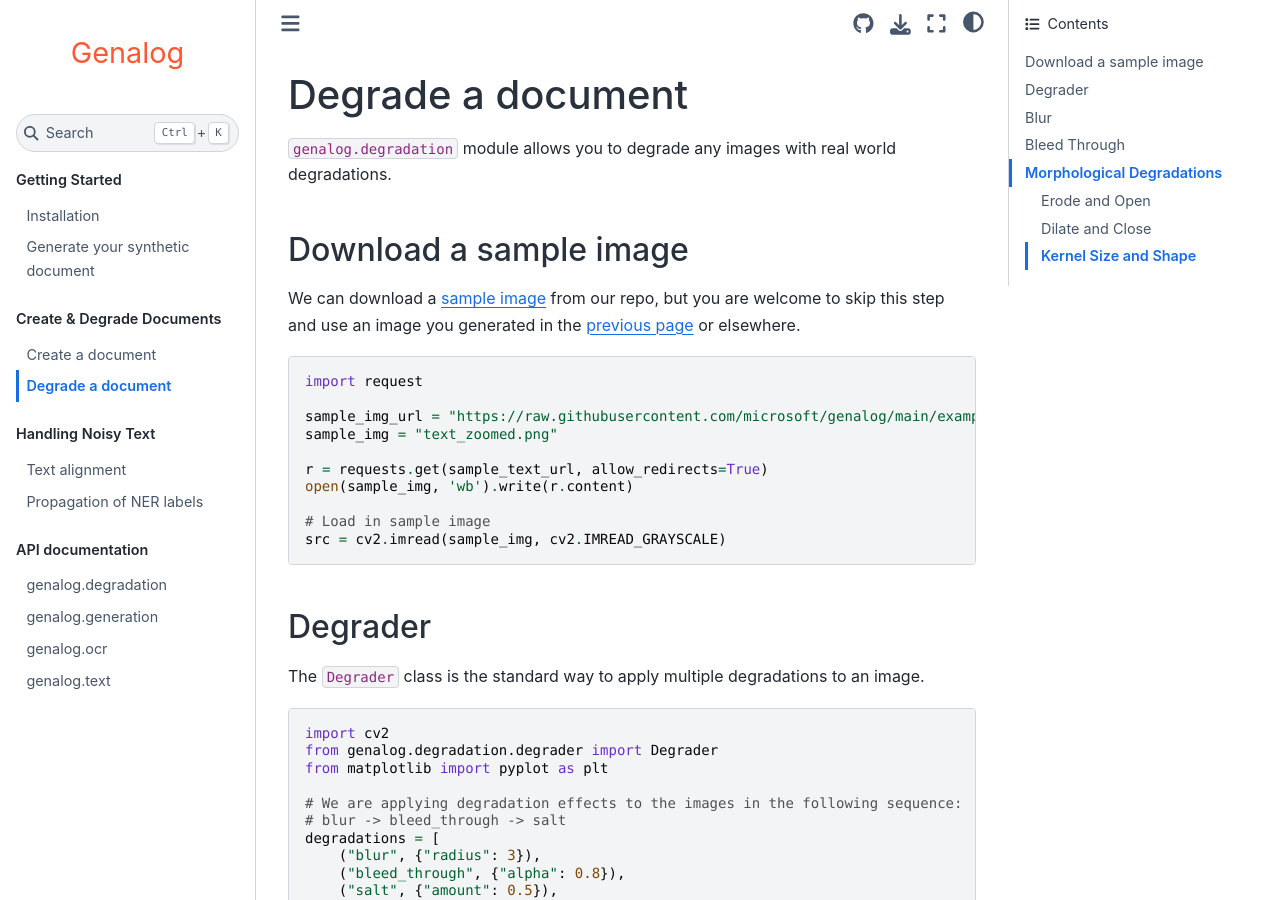
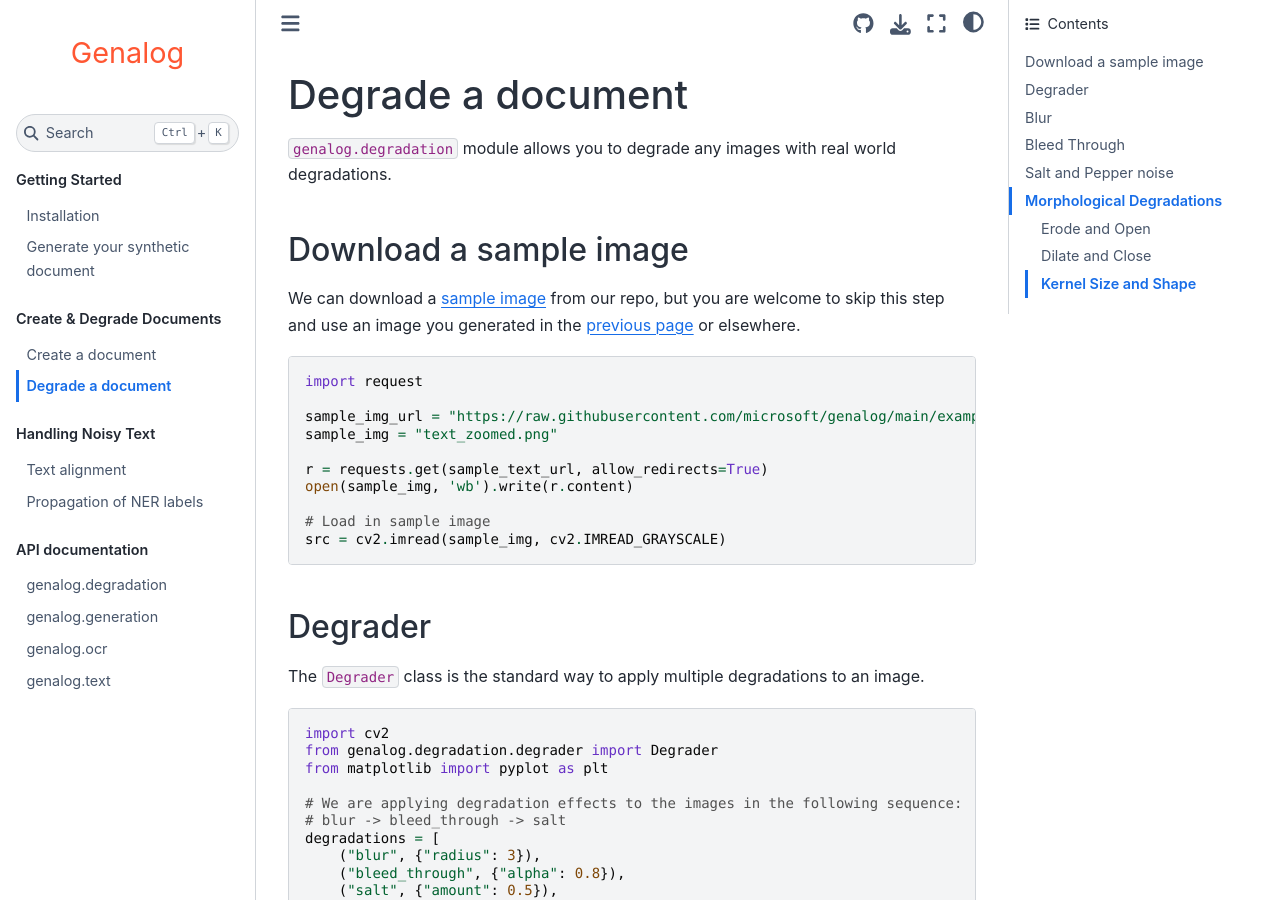
Before and after one commit to microsoft/genalog, a Jupyter Book: the page built from docs/genalog_docs/doc_degradation.md, in a window 1280 px wide and 900 px high. Built offline with Jupyter Book 1.0.4 settings and Sphinx 7.4.7 and the Sphinx Book theme 1.1.4, drawn with Linux system fonts in a browser that asks for light colours.

Commit message:
Hotfix doc

````diff
--- a/docs/genalog_docs/doc_degradation.md
+++ b/docs/genalog_docs/doc_degradation.md
@@ -135,7 +135,7 @@ plt.show()
 :align: center
 ```
 
-### Salt and Pepper noise
+## Salt and Pepper noise
 In this effect we randomly sprinkle "salt" (white pixels) and "pepper" (dark pixels) onto the original image to imitate ink degradation and page degradation.
 ```python
 # Import Genalog Degradations and other libraries
````
